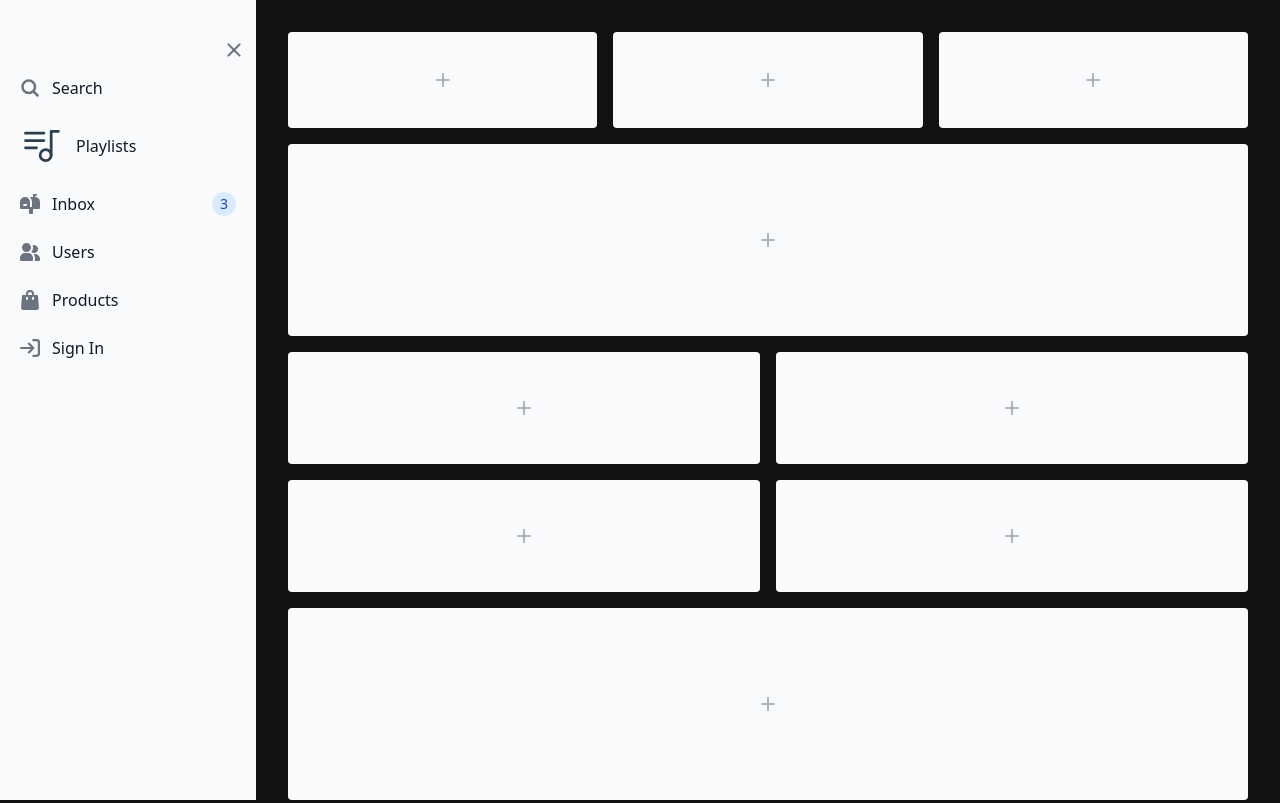
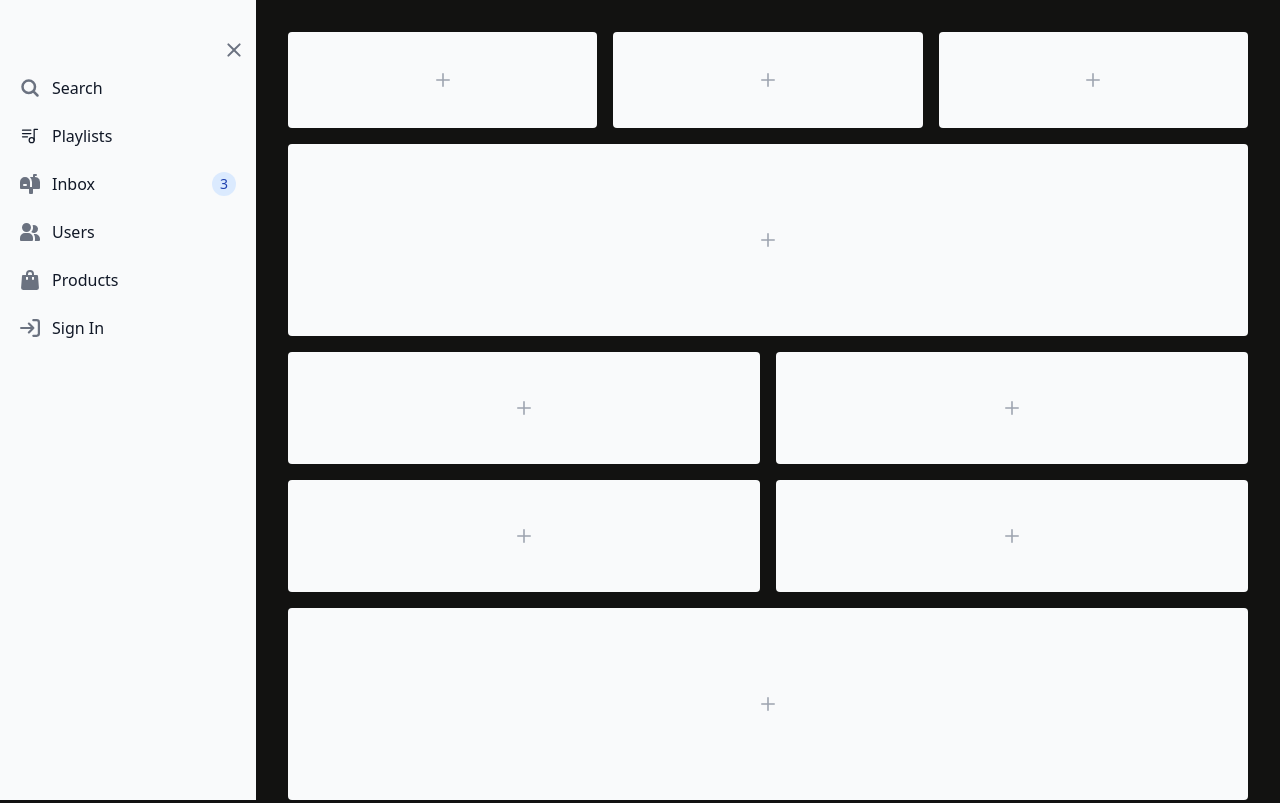
Before and after one commit to cldrojas/SoundBridge, an Astro site: page / in a window 1280 px wide. Shown: the top 803 px of the page. Built offline with nearby package versions, Linux system fonts and the light colour scheme; Astro itself is replaced by a stand-in of ours.

Commit message:
update index.astro

```diff
--- a/src/pages/index.astro
+++ b/src/pages/index.astro
@@ -23,7 +23,7 @@
         </li>
         <li>
           <a href="#" class="flex items-center p-2 text-gray-900 rounded-lg dark:text-white hover:bg-gray-100 dark:hover:bg-gray-700 group">
-            <svg xmlns="http://www.w3.org/2000/svg" class="icon icon-tabler icon-tabler-playlist" width="44" height="44" viewBox="0 0 24 24" stroke-width="1.5" stroke="#2c3e50" fill="none" stroke-linecap="round" stroke-linejoin="round">
+            <svg xmlns="http://www.w3.org/2000/svg" class="icon icon-tabler icon-tabler-playlist h-5 w-5" width="44" height="44" viewBox="0 0 24 24" stroke-width="1.5" stroke="currentColor" fill="none" stroke-linecap="round" stroke-linejoin="round">
               <path stroke="none" d="M0 0h24v24H0z" fill="none" />
               <path d="M14 17m-3 0a3 3 0 1 0 6 0a3 3 0 1 0 -6 0" />
               <path d="M17 17v-13h4" />
```
